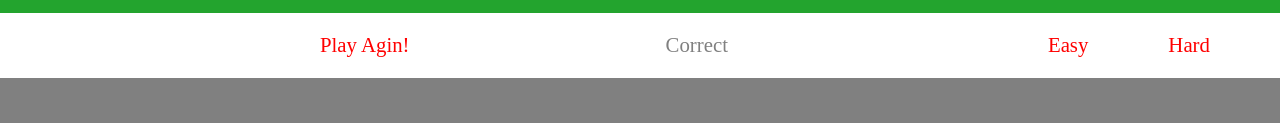
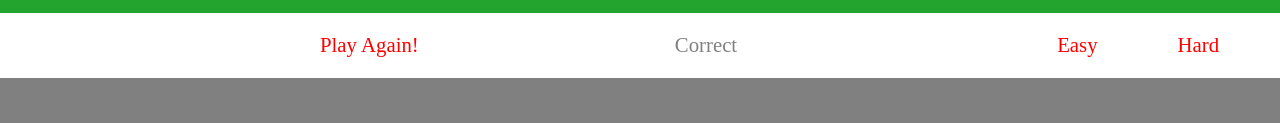
Before and after one commit to shyam-chaturvedi/Color_Picker, a plain HTML site: page index.html in a window 1280 px wide. Both pictures are taken after a click on the element 464 px from the left and 409 px from the top of the page. Shown: the part 187-310 px from the top of the page. Drawn offline with Linux system fonts and the light colour scheme.

Commit message:
second commit

```diff
--- a/script.js
+++ b/script.js
@@ -16,7 +16,7 @@ let box = [];
  box[4] = document.querySelector('.Box5');
  box[5] = document.querySelector('.Box6');
 
-
+let hasWin = false ;
  let colorOfBox = [];  // array of obj {x,y,z}
  let answerIndex ;
  let Mode = 3 ; // for easy =3 ,, for hard = 6
@@ -49,7 +49,8 @@ let box = [];
   function changeState(){
     header.style.backgroundColor = "yellow" ;
     NewGameButton.innerHTML = "New Colors" ;
-    Score.innerHTML=""
+    Score.innerHTML="" ;
+    hasWin = false ;
     colorOfBox= [];
     setColors(Mode) ;
     answerIndex = Math.floor(Math.random()*Mode) ;
@@ -59,17 +60,19 @@ let box = [];
   for(let i=0;i<6;i++){
     box[i].addEventListener('click',function(e){
       e.preventDefault() ;
-
+     if(!hasWin){
         if(answerIndex===i){
           for(let j=0;j<Mode;j++){
             box[j].style.backgroundColor = box[i].style.backgroundColor ;
           }
           header.style.backgroundColor =  box[i].style.backgroundColor ;
-        NewGameButton.innerHTML = "Play Agin!";
+          NewGameButton.innerHTML = "Play Again!";
           Score.innerHTML = "Correct";
+          hasWin = true ;
         }else{
           box[i].style.backgroundColor = BGcolor ;
           Score.innerHTML = "Try Again" ;
+        }
      }
     })
   }
--- a/style.css
+++ b/style.css
@@ -1,6 +1,7 @@
 body{
     background-color: gray;
     margin: 0;
+    font-family: 'Times New Roman', Times, serif;
 }
 .ColorsInRGB{
      background-color: yellow;
```
Lines whose indentation alone changed are shown as unchanged.
